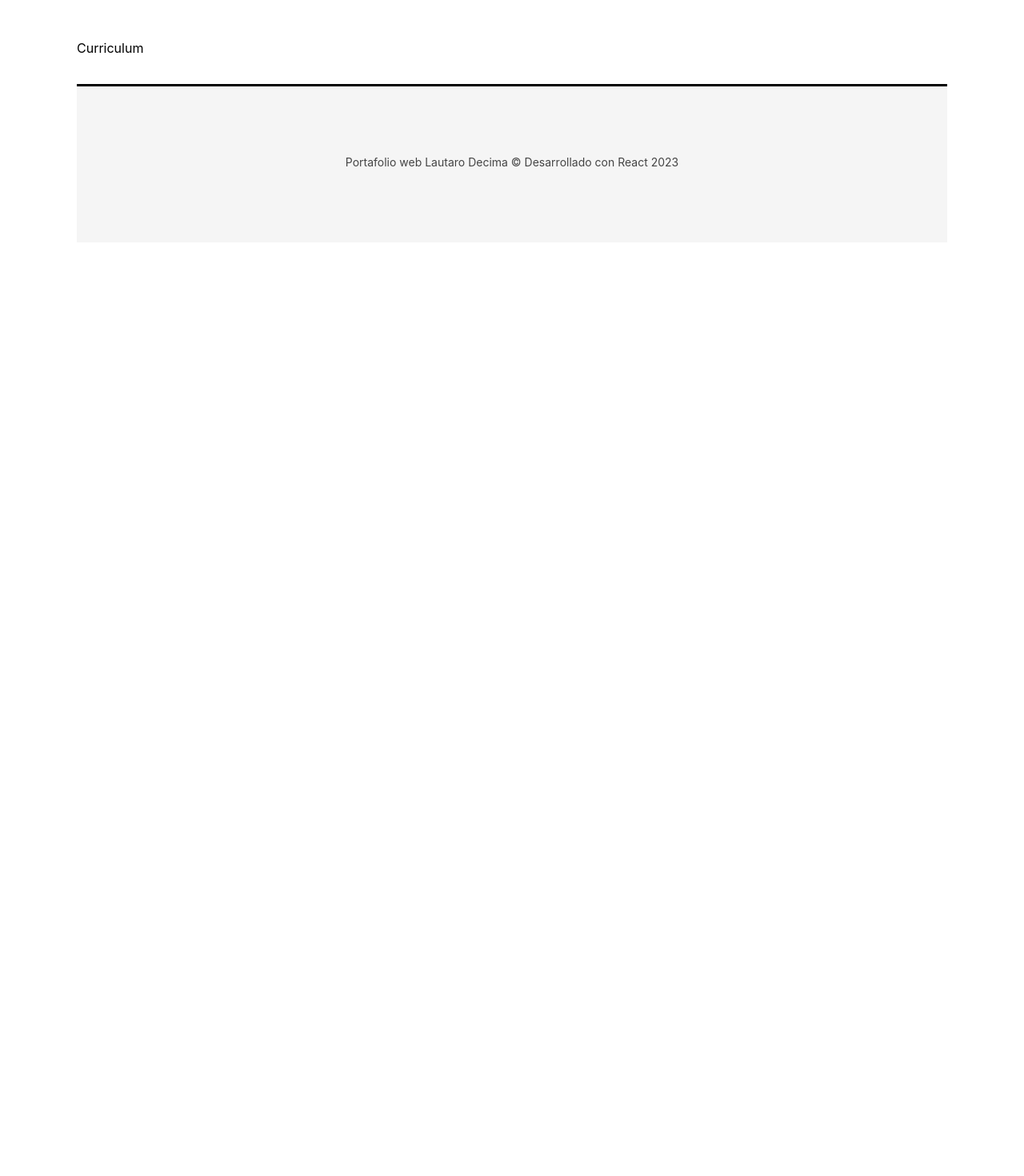
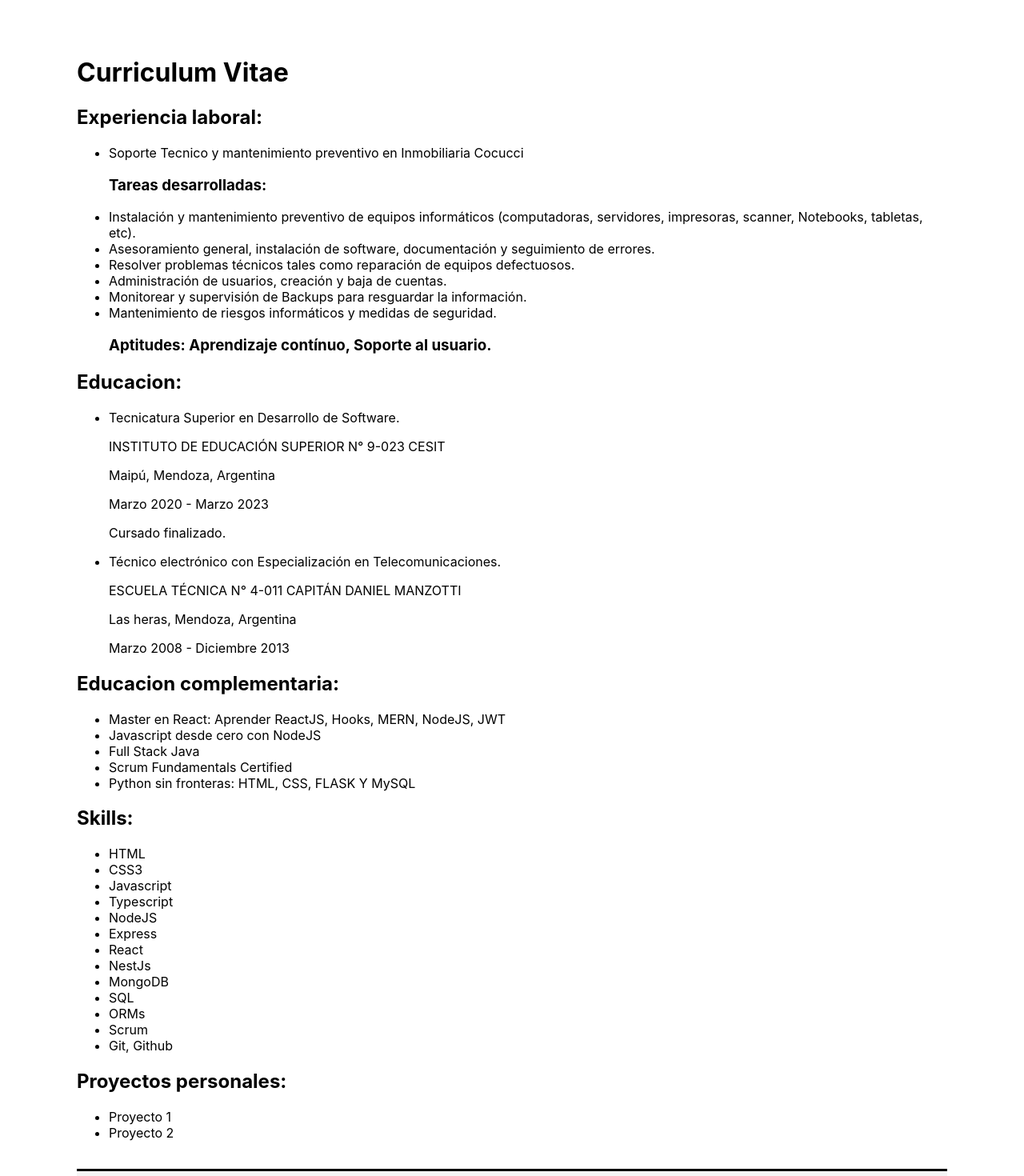
Before and after one commit to decimalautaro/portafolio-estatico-react, a React (Create React App) app: page /curriculum in a window 1280 px wide. Shown: the part 520-1990 px from the top of the page at 80% size. Before the commit the page ends 823 px from the top, so only its background shows below. Built offline with nearby package versions, Linux system fonts and the light colour scheme.

Commit message:
feat: llenando datos de cv

```diff
--- a/src/components/Curriculum.js
+++ b/src/components/Curriculum.js
@@ -2,6 +2,75 @@ import React from 'react'
 
 export const Curriculum = () => {
   return (
-    <div>Curriculum</div>
+    <div className='page'>
+    <h1>
+      Curriculum Vitae
+    </h1>
+
+    <h2>Experiencia laboral:</h2>
+
+      <ul>
+        <li>Soporte Tecnico y mantenimiento preventivo en Inmobiliaria Cocucci</li>
+        <h3>Tareas desarrolladas:</h3>
+        <li>Instalación y mantenimiento preventivo de equipos informáticos (computadoras, servidores, impresoras, scanner, Notebooks, tabletas, etc). </li>
+        <li>Asesoramiento general, instalación de software, documentación y seguimiento de errores. </li>
+        <li> Resolver problemas técnicos tales como reparación de equipos defectuosos. </li>
+        <li>Administración de usuarios, creación y baja de cuentas. </li>
+        <li>Monitorear y supervisión de Backups para resguardar la información. </li>
+        <li>Mantenimiento de riesgos informáticos y medidas de seguridad.</li>
+        <h3>Aptitudes: Aprendizaje contínuo, Soporte al usuario.</h3>
+      </ul>
+
+    <h2>Educacion:</h2>
+
+      <ul>
+        <li>Tecnicatura Superior en Desarrollo de Software.</li>
+        <p>INSTITUTO DE EDUCACIÓN SUPERIOR N° 9-023 CESIT</p>
+        <p>Maipú, Mendoza, Argentina</p>
+        <p>Marzo 2020 - Marzo 2023</p>
+        <p>Cursado finalizado.</p>
+
+        <li>Técnico electrónico con Especialización en Telecomunicaciones.</li>
+        <p>ESCUELA TÉCNICA N° 4-011 CAPITÁN DANIEL MANZOTTI</p>
+        <p>Las heras, Mendoza, Argentina</p>
+        <p>Marzo 2008 - Diciembre 2013</p>
+      </ul>
+
+    <h2>Educacion complementaria:</h2>
+
+      <ul>
+        <li>Master en React: Aprender ReactJS, Hooks, MERN, NodeJS, JWT</li>
+        <li>Javascript desde cero con NodeJS</li>
+        <li>Full Stack Java</li>
+        <li>Scrum Fundamentals Certified</li>
+        <li>Python sin fronteras: HTML, CSS, FLASK Y MySQL</li>
+      </ul>
+
+    <h2>Skills:</h2>
+
+    <ul>
+      <li>HTML</li>
+      <li>CSS3</li>
+      <li>Javascript</li>
+      <li>Typescript</li>
+      <li>NodeJS</li>
+      <li>Express</li>
+      <li>React</li>
+      <li>NestJs</li>
+      <li>MongoDB</li>
+      <li>SQL</li>
+      <li>ORMs</li>
+      <li>Scrum</li>
+      <li>Git, Github</li>
+    </ul>
+
+    <h2>Proyectos personales:</h2>
+
+    <ul>
+      <li>Proyecto 1</li>
+      <li>Proyecto 2</li>
+    </ul>
+
+  </div>
   )
 }
```
